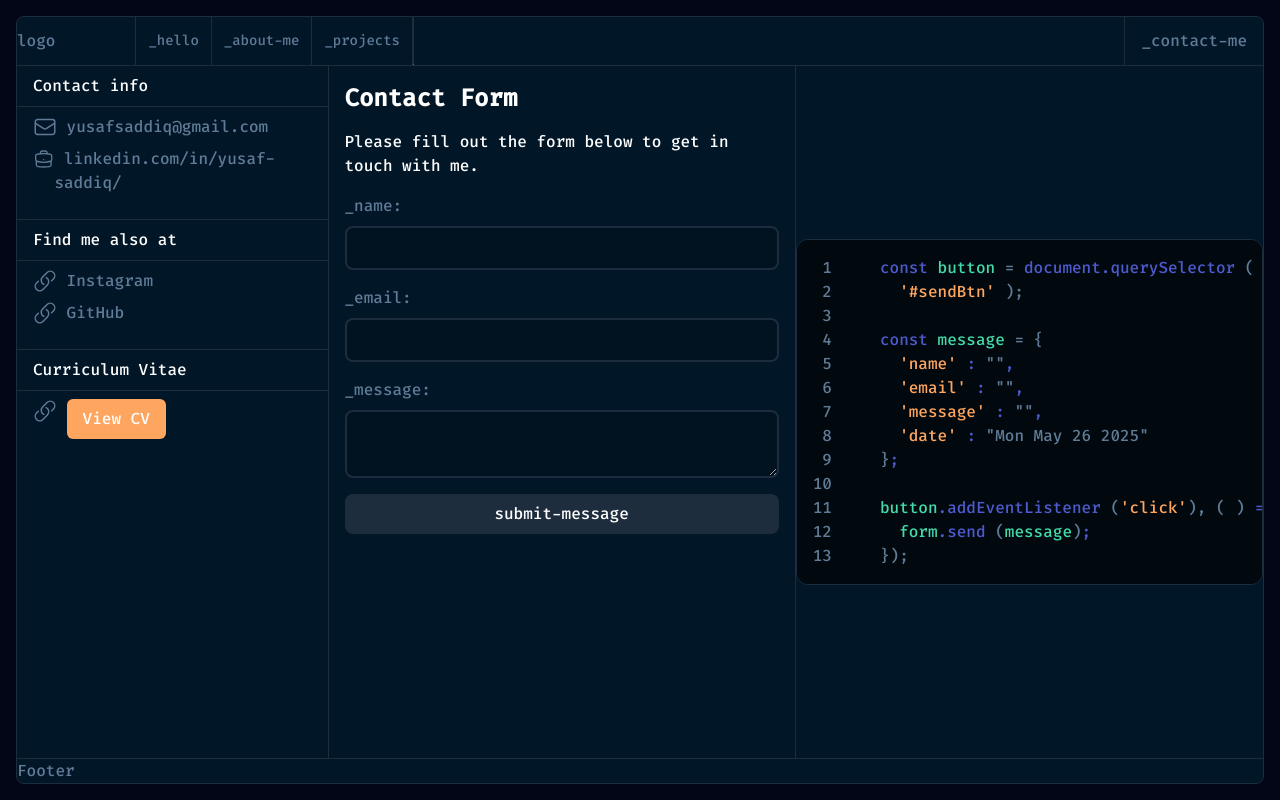
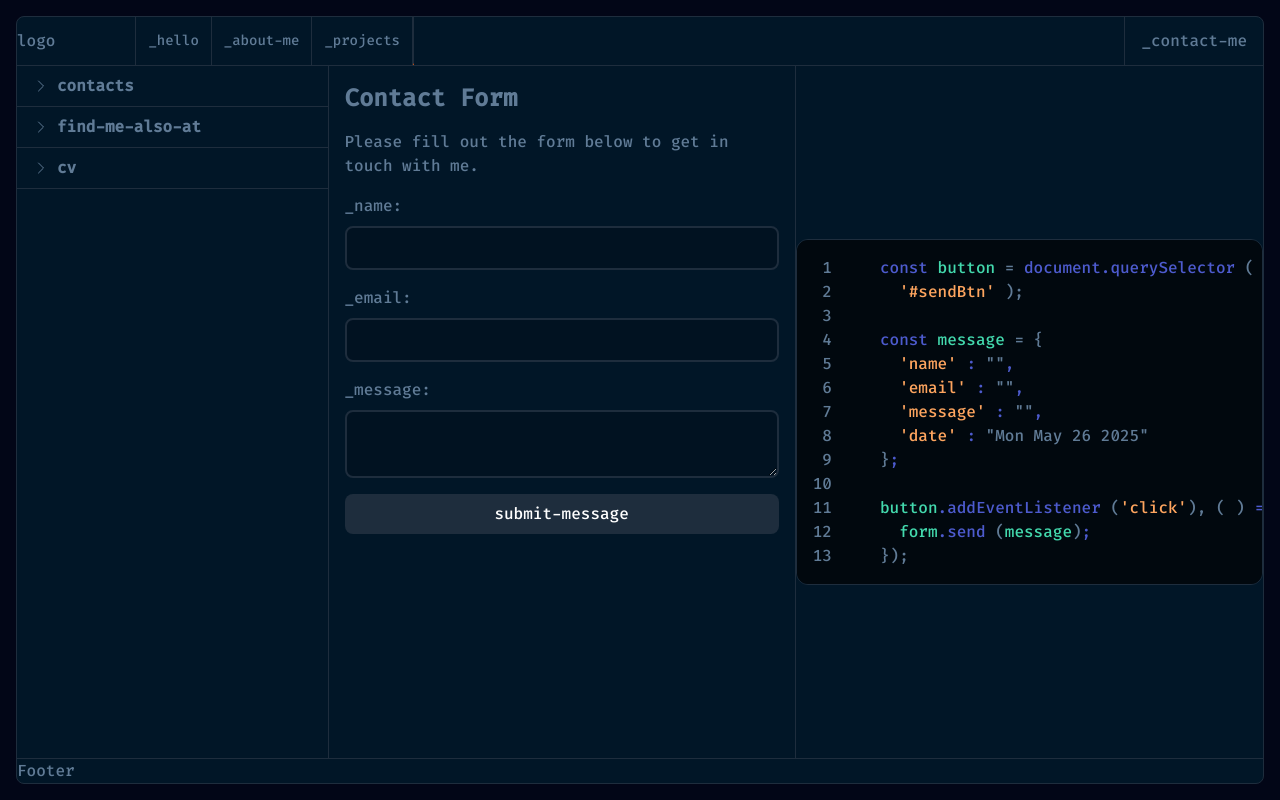
Before and after one commit to YusafS94/next-portfolio, a Next.js app: page /portfolio/contact in a window 1280 px wide. Built offline with nearby package versions, Linux system fonts and the light colour scheme; a web font is replaced by a local one.

Commit message:
animations added to projects page checkboxes, contact info dropdowns now active

```diff
--- a/app/portfolio/contact/page.tsx
+++ b/app/portfolio/contact/page.tsx
@@ -4,9 +4,16 @@ import {
   EnvelopeIcon,
   BriefcaseIcon,
   LinkIcon,
+  ArrowTopRightOnSquareIcon,
+  ChevronRightIcon,
 } from "@heroicons/react/24/outline";
 
 export default function Page() {
+  const [openSections, setOpenSections] = useState({
+    contacts: false,
+    findMeAlsoAt: false,
+    cv: false,
+  });
   // Step 1: State to store the input value
   const [inputTextName, setInputTextName] = useState("");
   const [inputTextEmail, setInputTextEmail] = useState("");
@@ -35,51 +42,88 @@ export default function Page() {
   return (
     <div className="w-full">
       <div className="flex flex-col md:flex-row grow h-full">
-        <div className="flex flex-col gap-4 border-r border-lines-1 md:w-3/12">
+        <div className="flex flex-col border-r border-lines-1 md:w-3/12">
           <div className="flex flex-col">
-            <p className="border-b border-lines-1 py-2 px-4 text-secondary-4">
-              Contact info
-            </p>
-            <div className="flex flex-col gap-2 py-2 px-4">
-              <div className="flex">
-                <EnvelopeIcon className="h-6 w-6" />
-                <a href="mailto:yusafsaddiq@gmail.com">
-                  &nbsp;yusafsaddiq@gmail.com
-                </a>
+            <button
+              className="border-b border-lines-1 py-2 px-4 font-bold flex items-center"
+              onClick={() => setOpenSections((prev) => ({
+                ...prev,
+                contacts: !prev.contacts,
+                findMeAlsoAt: false,
+                cv: false,
+              }))}
+            >
+              <ChevronRightIcon className={`h-4 w-4 inline-block mr-2 transform transition-transform duration-300 ${openSections.contacts ? "rotate-90" : ""}`} />
+              contacts
+            </button>
+            <div className={`gap-2 py-2 px-4 transition-all duration-300 ease-in-out ${openSections.contacts ? "block" : "hidden"}`}>
+              <div className="flex items-center">
+                <EnvelopeIcon className="h-5 w-5" />
+                <a href="mailto:yusafsaddiq@gmail.com">&nbsp;Email</a>
               </div>
-              <div className="flex">
-                <BriefcaseIcon className="h-6 w-6" />
-                <a href="https://www.linkedin.com/in/yusaf-saddiq-0b1a1b1a8/">
-                  &nbsp;linkedin.com/in/yusaf-saddiq/
+              <div className="flex items-center">
+                <ArrowTopRightOnSquareIcon className="h-5 w-5" />
+                <a
+                  href="https://www.linkedin.com/in/yusaf-saddiq/"
+                  target="_blank"
+                  rel="noopener noreferrer"
+                >
+                  &nbsp;LinkedIn
                 </a>
               </div>
             </div>
           </div>
           <div className="flex flex-col">
-            <p className="border-b border-t border-lines-1 py-2 px-4 text-secondary-4">
-              Find me also at
-            </p>
-            <div className="flex flex-col gap-2 py-2 px-4">
-              <div className="flex">
-                <LinkIcon className="h-6 w-6" />
+            <button
+              className="border-b border-lines-1 py-2 px-4 font-bold flex items-center"
+              onClick={() => setOpenSections((prev) => ({
+                ...prev,
+                contacts: false,
+                findMeAlsoAt: !prev.findMeAlsoAt,
+                cv: false,
+              }))}
+            >
+              <ChevronRightIcon className={`h-4 w-4 inline-block mr-2 transform transition-transform duration-300 ${openSections.findMeAlsoAt ? "rotate-90" : ""}`} />
+              find-me-also-at
+            </button>
+            <div
+              className={`flex flex-col gap-2 py-2 px-4 transition-all duration-300 ease-in-out ${
+                openSections.findMeAlsoAt ? "block" : "hidden"
+              }`}
+            >
+              <div className="flex items-center">
+                <ArrowTopRightOnSquareIcon className="h-5 w-5" />
                 <a href="#">&nbsp;Instagram</a>
               </div>
-              <div className="flex">
-                <LinkIcon className="h-6 w-6" />
+              <div className="flex items-center">
+                <ArrowTopRightOnSquareIcon className="h-5 w-5" />
                 <a href="#">&nbsp;GitHub</a>
               </div>
             </div>
           </div>
           <div className="flex flex-col">
-            <p className="border-b border-t border-lines-1 py-2 px-4 text-secondary-4">
-              Curriculum Vitae
-            </p>
-            <div className="flex flex-col gap-2 py-2 px-4">
-              <div className="flex">
-                <LinkIcon className="h-6 w-6" />
+            <button
+              className="border-b border-lines-1 py-2 px-4 font-bold flex items-center"
+              onClick={() => setOpenSections((prev) => ({
+                ...prev,
+                contacts: false,
+                findMeAlsoAt: false,
+                cv: !prev.cv,
+              }))}
+            >
+              <ChevronRightIcon className={`h-4 w-4 inline-block mr-2 transform transition-transform duration-300 ${openSections.cv ? "rotate-90" : ""}`} />
+              cv
+            </button>
+            <div
+              className={`flex flex-col gap-2 py-2 px-4 transition-all duration-300 ease-in-out ${
+                openSections.cv ? "block" : "hidden"
+              }`}
+            >
+              <div className="flex items-center">
+                <ArrowTopRightOnSquareIcon className="h-5 w-5" />
                 &nbsp;
                 <a
-                  className="py-2 px-4 bg-accent-1 text-secondary-4 rounded-md"
+                  className="py-1 px-2 bg-accent-1 text-primary-1 text-sm rounded-md"
                   href="#"
                 >
                   View CV
@@ -89,11 +133,17 @@ export default function Page() {
           </div>
         </div>
         <div className="flex flex-col lg:flex-row md:w-9/12">
-        {/* Form */}
+          {/* Form */}
           <div className="input-form flex flex-col p-4 gap-6 lg:w-6/12 items-center justify-start border-r border-lines-1">
-            <form action="https://formspree.io/f/mblonpyj" method="POST" className="flex flex-col gap-4">
-              <h1 className="text-secondary-4 text-2xl font-bold">Contact Form</h1>
-              <p className="text-secondary-4">
+            <form
+              action="https://formspree.io/f/mblonpyj"
+              method="POST"
+              className="flex flex-col gap-4"
+            >
+              <h1 className=" text-2xl font-bold">
+                Contact Form
+              </h1>
+              <p className="">
                 Please fill out the form below to get in touch with me.
               </p>
               {/* Step 2: Input fields bound to state */}
--- a/app/portfolio/projects/page.tsx
+++ b/app/portfolio/projects/page.tsx
@@ -236,12 +236,12 @@ const ProjectsPage = () => {
           }`}
         >
           {filterOptions.map((technology: Technology) => (
-            <label key={technology} className="flex items-center space-x-4">
+            <label key={technology} className="flex items-center space-x-4 cursor-pointer">
               <input
                 type="checkbox"
                 checked={selectedFilters.includes(technology)}
                 onChange={() => handleFilterChange(technology)}
-                className="form-checkbox bg-primary-2 border-secondary-1 rounded-sm"
+                className="form-checkbox bg-primary-2 border-secondary-1 rounded-sm cursor-pointer focus:ring-2 focus:ring-secondary-4 focus:ring-opacity-50 transition duration-200 ease-in-out"
               />
               <span>{technology}</span>
             </label>
```
